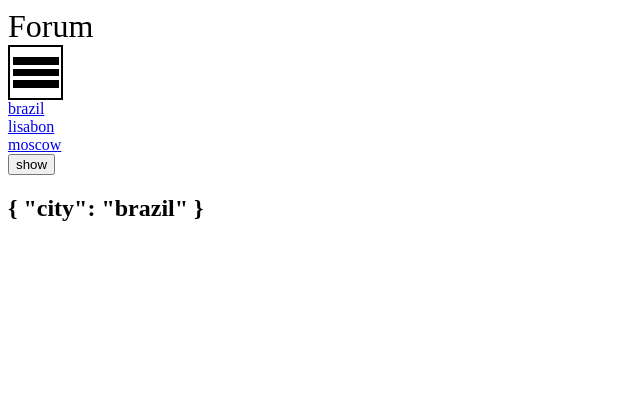
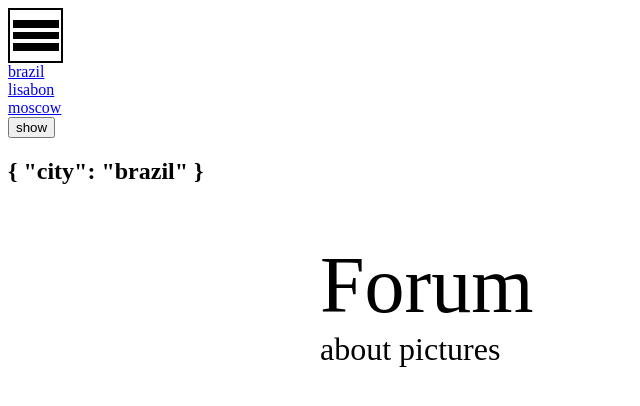
Before and after one commit to luisfendi/forumVue, a Vue app: page /#/brazil in a window 1280 px wide. Shown: the top 406 px of the page, without its empty margins (0-640 px from the left). Built offline with nearby package versions, Linux system fonts and the light colour scheme.

Commit message:
созданы переменные сасс. анимироан текст на главной странице

```diff
--- a/package.json
+++ b/package.json
@@ -7,6 +7,7 @@
     "preview": "vite preview --port 5050"
   },
   "dependencies": {
+    "gsap": "^3.9.1",
     "vue": "^3.2.31",
     "vue-router": "^4.0.13"
   },
--- a/src/App.vue
+++ b/src/App.vue
@@ -1,5 +1,8 @@
 <template>
-  <h1 class="title">Forum</h1>
+  <div class="text">
+    <h1 class="text-title">Forum</h1>
+    <h3 class="text-title1">about <span class="sub-title">pictures</span></h3>
+  </div>
   <Menu :list="list"/>
   <router-view></router-view>
 </template>
@@ -7,7 +10,7 @@
 
 <script>
 import Menu from './components/Menu.vue';
-
+import textAnimate from './assets/modulesJS/gsapText.js'
   export default{
       data(){
         return {
@@ -17,13 +20,17 @@ import Menu from './components/Menu.vue';
       },
       components: {
         Menu: Menu
-      }
+      },
+      mounted() {
+        textAnimate('.sub-title', 'phrases')
+      },
   }
 </script>
 
 
 <style lang="scss" scoped>
 @import './assets/base.css';
+@import './assets/scss/variables.scss';
 
 
 #app {
@@ -34,8 +41,24 @@ import Menu from './components/Menu.vue';
   font-weight: normal;
 }
 
-.title {
-
+.text{
+  position: absolute;
+  top: 30vh;
+  left: 25vw;
+  &-title {
+    font-size: 5rem;
+  }
+   &-title1 {
+    font-size: 2rem;
+  }
 }
 
+.orange {
+    color: red;
+    background: $orange;
+  }
+.green {
+    color: green;
+    background: $green;
+}
 </style>
--- /dev/null
+++ b/src/assets/modulesJS/gsapText.js
@@ -0,0 +1,29 @@
+import {gsap} from 'gsap';
+import { TextPlugin } from 'gsap/all';
+gsap.registerPlugin(TextPlugin)
+
+export default (selector, text) => {
+    let tl = gsap.timeline()
+    let oldText = document.querySelector(selector).textContent
+    tl
+    .to(selector, {
+        duration: 1,
+        delay: 1,
+        text: {
+            value: text,
+            delimiter: '',
+            newClass: 'green,'
+        },
+        ease: 'none',
+    })
+    .to(selector, {
+        duration: 1,
+        delay: 1,
+        text: {
+            value: oldText,
+            delimiter: '',
+            newClass: 'orange',
+        },
+        ease: 'none',
+    })
+}
--- /dev/null
+++ b/src/assets/scss/variables.scss
@@ -0,0 +1,2 @@
+$green: rgb(38, 143, 38);
+$orange: rgb(240, 166, 30);
```
Also changed, not shown: 1 other file (tests, documents, lock files or other folders).
